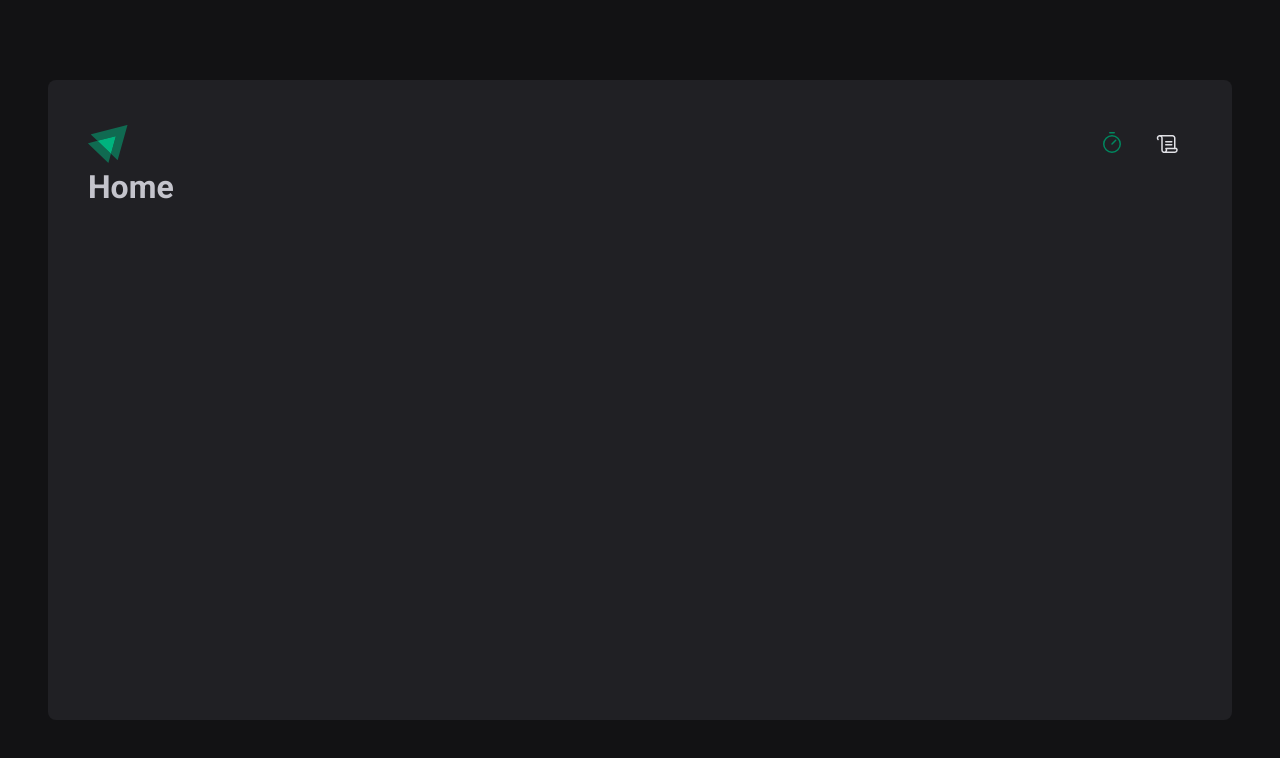
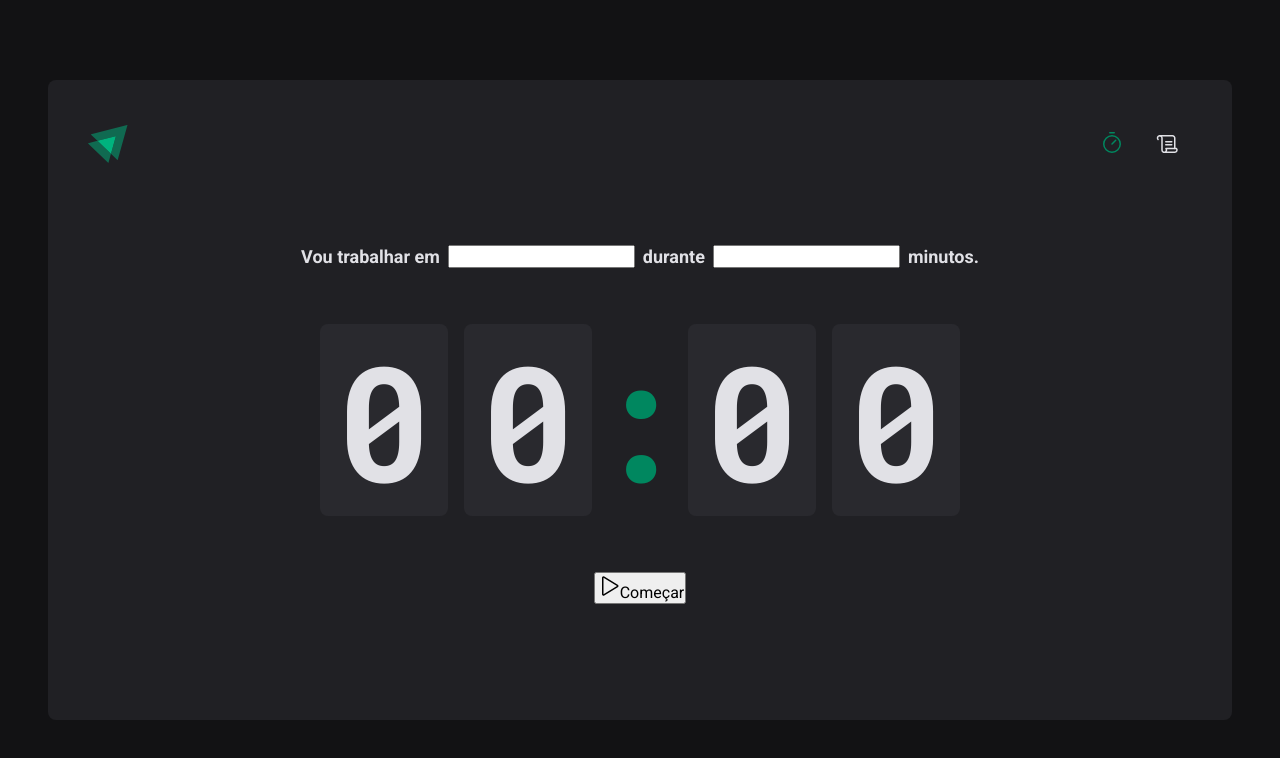
Before and after one commit to Nardogomes/02-ignite-timer, a React (Vite) app: page / in a window 1280 px wide. Shown: the top 758 px of the page. Built offline with nearby package versions, Linux system fonts and the light colour scheme.

Commit message:
Ajustando a estrutura e estilo da página Home.

```diff
--- a/src/pages/Home.tsx
+++ /dev/null
@@ -1,3 +0,0 @@
-export function Home() {
-  return <h1>Home</h1>
-}
--- /dev/null
+++ b/src/pages/Home/index.tsx
@@ -0,0 +1,38 @@
+import { Play } from "phosphor-react";
+import {
+  CountdownContainer,
+  FormContainer,
+  HomeContainer,
+  Separator
+} from "./styles";
+
+export function Home() {
+  return (
+    <HomeContainer>
+      <form action="">
+        <FormContainer>
+          <label htmlFor="task">Vou trabalhar em</label>
+          <input id="task" />
+
+          <label htmlFor="minutesAmount">durante</label>
+          <input type="number" id="minutesAmount"/>
+
+          <span>minutos.</span>
+        </FormContainer>
+
+        <CountdownContainer>
+          <span>0</span>
+          <span>0</span>
+          <Separator>:</Separator>
+          <span>0</span>
+          <span>0</span>
+        </CountdownContainer>
+
+        <button type="submit">
+          <Play size={24}/>
+          Começar
+        </button>
+      </form>
+    </HomeContainer>
+  )
+}
--- /dev/null
+++ b/src/pages/Home/styles.ts
@@ -0,0 +1,54 @@
+import styled from 'styled-components'
+
+export const HomeContainer = styled.main`
+  flex: 1;
+  display: flex;
+  flex-direction: column;
+  align-items: center;
+  justify-content: center;
+
+  form {
+    display: flex;
+    flex-direction: column;
+    align-items: center;
+    gap: 3.5rem;
+  }
+`
+
+export const FormContainer = styled.div`
+  width: 100%;
+  display: flex;
+  align-items: center;
+  justify-items: center;
+  gap: 0.5rem;
+  color: ${props => props.theme['gray-100']};
+  font-size: 1.125rem;
+  font-weight: bold;
+  flex-wrap: wrap;
+`
+
+export const CountdownContainer = styled.div`
+  font-family: 'Roboto Mono', monospace;
+  font-size: 10rem;
+  line-height: 8rem;
+  color: ${props => props.theme['gray-100']};
+
+  display: flex;
+  gap: 1rem;
+
+  span {
+    background: ${props => props.theme['gray-700']};
+    padding: 2rem 1rem;
+    border-radius: 8px;
+  }
+`
+
+export const Separator = styled.div`
+  padding: 2rem 0;
+  color: ${props => props.theme['green-500']};
+  width: 4rem;
+  overflow: hidden;
+
+  display: flex;
+  justify-content: center;
+`
--- a/src/styles/global.ts
+++ b/src/styles/global.ts
@@ -15,6 +15,7 @@
   body {
     background-color: ${(props) => props.theme['gray-900']};
     color: ${(props) => props.theme['gray-300']};
+    -webkit-font-smoothing: antialiased;
   }
 
   body, input, textarea, button {
```
